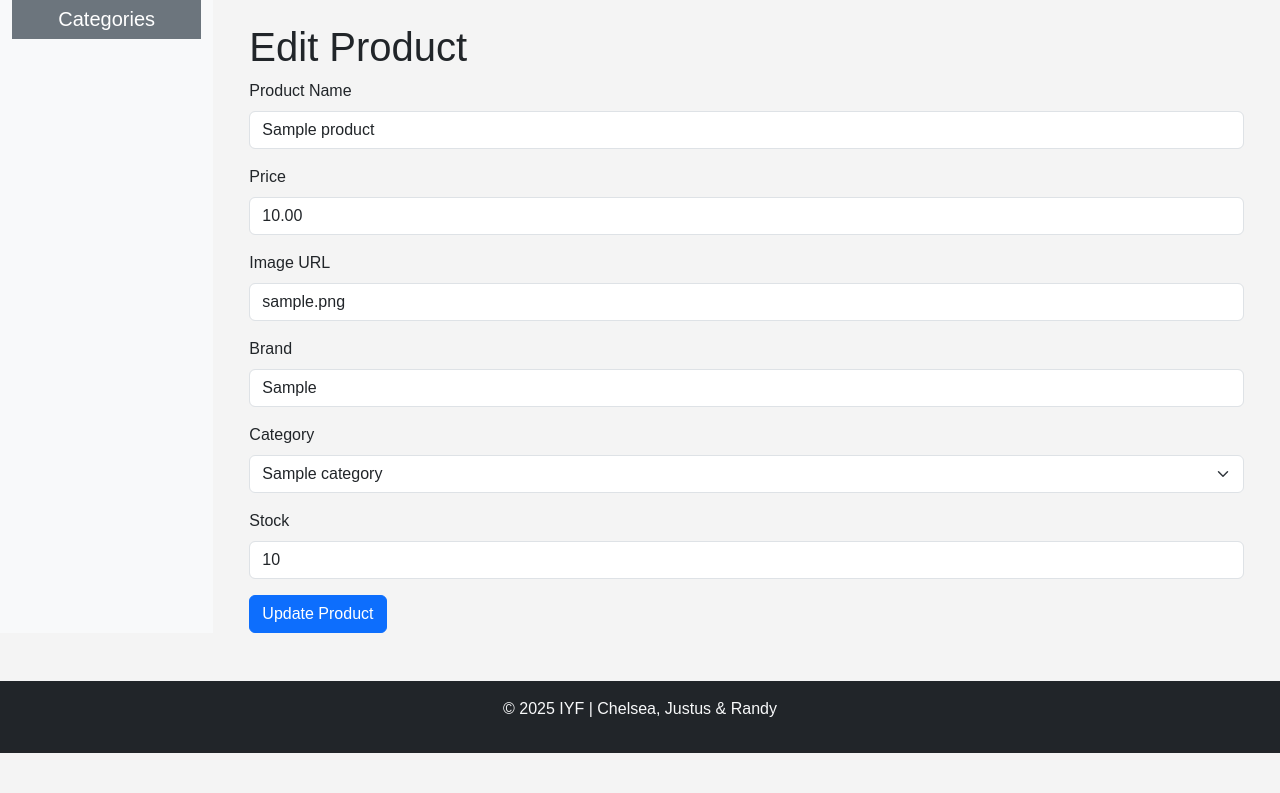
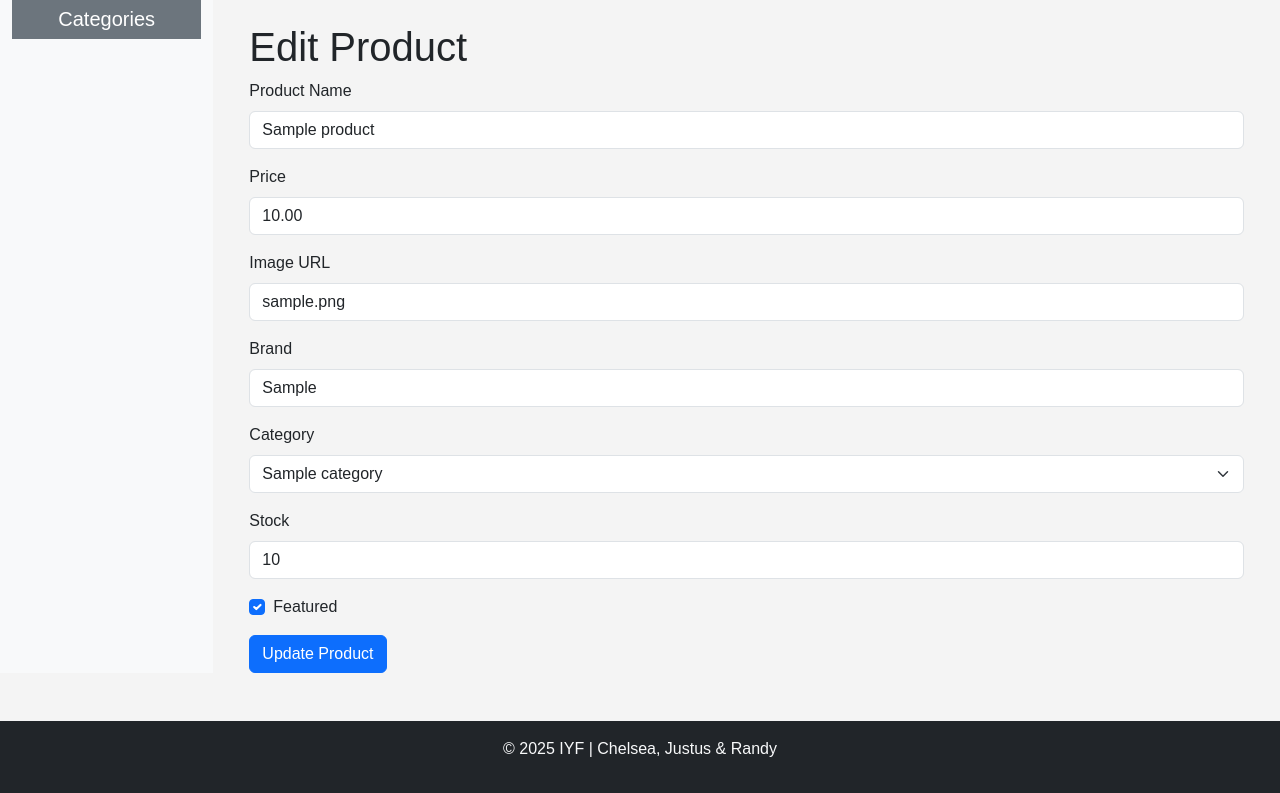
Before and after one commit to everjaydead/estore, a Flask app: page /admin/edit_product/1 in a window 1280 px wide. Shown: the part 57-850 px from the top of the page. Before the commit the page ends 810 px from the top, so only its background shows below. Run offline with Flask 3, Linux system fonts and the light colour scheme; the visitor is signed in with stand-in values (Sample User, id 1); tables that the repository leaves empty hold one stand-in row (values such as "Sample post"); some libraries are stand-ins or nearby versions.

Commit message:
Fix ProductForm to include featured and update templates for adding and editing products

```diff
--- a/app.py
+++ b/app.py
@@ -19,7 +19,6 @@ app.secret_key = os.environ.get('FLASK_SECRET_KEY', 'your-secret-key-here')
 app.config['SESSION_COOKIE_SECURE'] = False
 app.config['SESSION_COOKIE_HTTPONLY'] = True
 
-# Check for DATABASE_URL and ensure it uses postgresql+psycopg2 as the prefix to make it Heroku-compatible
 uri = os.getenv("DATABASE_URL", f'sqlite:///{os.path.join(os.path.abspath(os.path.dirname(__file__)), "joone.db")}')
 if uri.startswith("postgres://"):
     uri = uri.replace("postgres://", "postgresql+psycopg2://", 1)
@@ -27,7 +26,6 @@ if uri.startswith("postgres://"):
 app.config['SQLALCHEMY_DATABASE_URI'] = uri
 app.config['SQLALCHEMY_TRACK_MODIFICATIONS'] = False
 
-# Mail server configuration
 app.config['MAIL_SERVER'] = 'smtp.gmail.com'
 app.config['MAIL_PORT'] = 587
 app.config['MAIL_USE_TLS'] = True
@@ -35,12 +33,11 @@ app.config['MAIL_USERNAME'] = os.environ.get('MAIL_USERNAME')
 app.config['MAIL_PASSWORD'] = os.environ.get('MAIL_PASSWORD')
 app.config['MAIL_DEFAULT_SENDER'] = os.environ.get('MAIL_DEFAULT_SENDER', 'noreply@example.com')
 
-# M-Pesa configurations
 MPESA_CONSUMER_KEY = os.environ.get('MPESA_CONSUMER_KEY', 'MrokSMjOLMuyNkB0G53KBRcaLP1gdvbb4AJUobP3vCYMVxYG')
 MPESA_CONSUMER_SECRET = os.environ.get('MPESA_CONSUMER_SECRET', 'acoffT5LyPaGhV4WQMMRyJjxZWR9MzOmHW3gDBHtRCvlNOtpc7AiOarKm7A5JsCy')
 MPESA_SHORTCODE = os.environ.get('MPESA_SHORTCODE', 'your-shortcode')
 MPESA_PASSKEY = os.environ.get('MPESA_PASSKEY', 'your-passkey')
-MPESA_ENVIRONMENT = os.environ.get('MPESA_ENVIRONMENT', 'sandbox')  # Change to 'production' for live environment
+MPESA_ENVIRONMENT = os.environ.get('MPESA_ENVIRONMENT', 'sandbox')
 MPESA_BASE_URL = 'https://sandbox.safaricom.co.ke' if MPESA_ENVIRONMENT == 'sandbox' else 'https://api.safaricom.co.ke'
 
 mail = Mail(app)
@@ -59,18 +56,15 @@ def send_password_reset_email(user_email, reset_url):
         flash("Failed to send email. Please try again later.", "error")
 
 def save_picture(form_picture):
-    # Implement file saving logic (e.g., saving profile pictures)
-    pass  # Add functionality for saving images
+    pass
 
 def get_access_token():
-    """Generate M-Pesa API access token."""
     api_url = f"{MPESA_BASE_URL}/oauth/v1/generate?grant_type=client_credentials"
     response = requests.get(api_url, auth=(MPESA_CONSUMER_KEY, MPESA_CONSUMER_SECRET))
     json_response = response.json()
     return json_response['access_token']
 
 def lipa_na_mpesa_online(total_price, phone_number):
-    """Make payment request to M-Pesa for the specified amount."""
     access_token = get_access_token()
     timestamp = datetime.now().strftime('%Y%m%d%H%M%S')
     password = base64.b64encode(f"{MPESA_SHORTCODE}{MPESA_PASSKEY}{timestamp}".encode()).decode('utf-8')
@@ -180,9 +174,7 @@ def checkout():
 
 @app.route('/mpesa_callback', methods=['POST'])
 def mpesa_callback():
-    # Logic to handle callback from M-Pesa
     data = request.get_json()
-    # Process the data based on your requirements
     return "Callback received", 200
 
 @app.route('/product/<int:id>')
@@ -309,7 +301,7 @@ def profile():
         user.username = form.username.data
         user.email = form.email.data
         if form.profile_picture.data:
-            picture_file = save_picture(form.profile_picture.data)  # Implement save_picture to handle file saving
+            picture_file = save_picture(form.profile_picture.data)
             user.profile_picture = picture_file
         user.bio = form.bio.data
 
@@ -567,7 +559,8 @@ def admin_add_product():
             image=form.image.data,
             brand=form.brand.data,
             category_id=form.category.data,
-            stock=form.stock.data
+            stock=form.stock.data,
+            featured=form.featured.data
         )
         try:
             db.session.add(product)
@@ -600,6 +593,7 @@ def admin_edit_product(id):
         product.brand = form.brand.data
         product.category_id = form.category.data
         product.stock = form.stock.data
+        product.featured = form.featured.data
 
         try:
             db.session.commit()
@@ -768,7 +762,6 @@ def help():
 @app.route('/contact', methods=['GET', 'POST'])
 def contact():
     if request.method == 'POST':
-        # Handle form submission logic here, e.g., send email
         flash('Thank you for reaching out. We will get back to you shortly.', 'success')
         return redirect(url_for('contact'))
     return render_template('contact.html')
--- a/forms.py
+++ b/forms.py
@@ -22,6 +22,7 @@ class ProductForm(FlaskForm):
     brand = StringField('Brand', validators=[DataRequired()])
     category = SelectField('Category', coerce=int, validators=[DataRequired()])
     stock = IntegerField('Stock', validators=[DataRequired()])
+    featured = BooleanField('Featured')  # Added field
     submit = SubmitField('Submit')
 
 class ReviewForm(FlaskForm):
--- a/templates/admin/edit_product.html
+++ b/templates/admin/edit_product.html
@@ -44,6 +44,12 @@
             {{ form.stock(class="form-control") }}
         </div>
 
+        <!-- Featured Product -->
+        <div class="mb-3 form-check">
+            {{ form.featured.label(class="form-check-label") }}
+            {{ form.featured(class="form-check-input") }}
+        </div>
+
         <button type="submit" class="btn btn-primary">Update Product</button>
     </form>
 </div>
```
